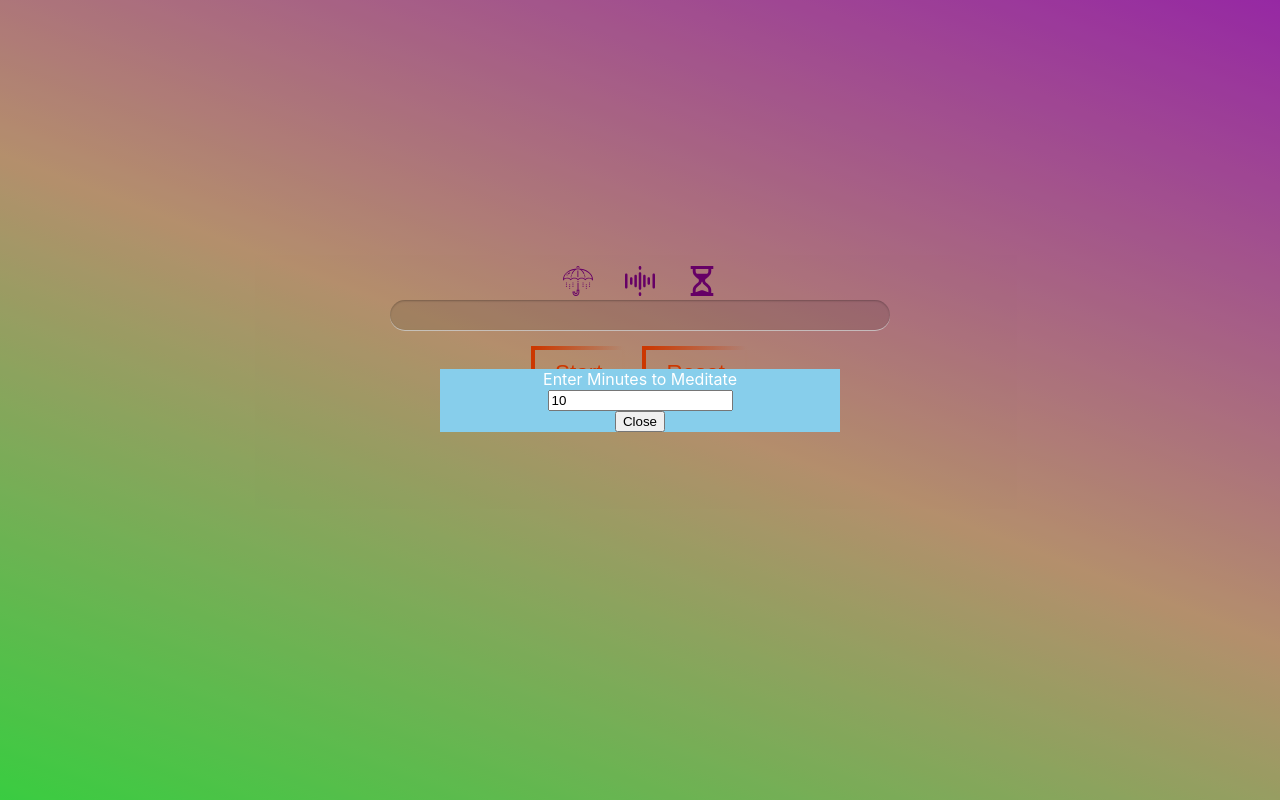
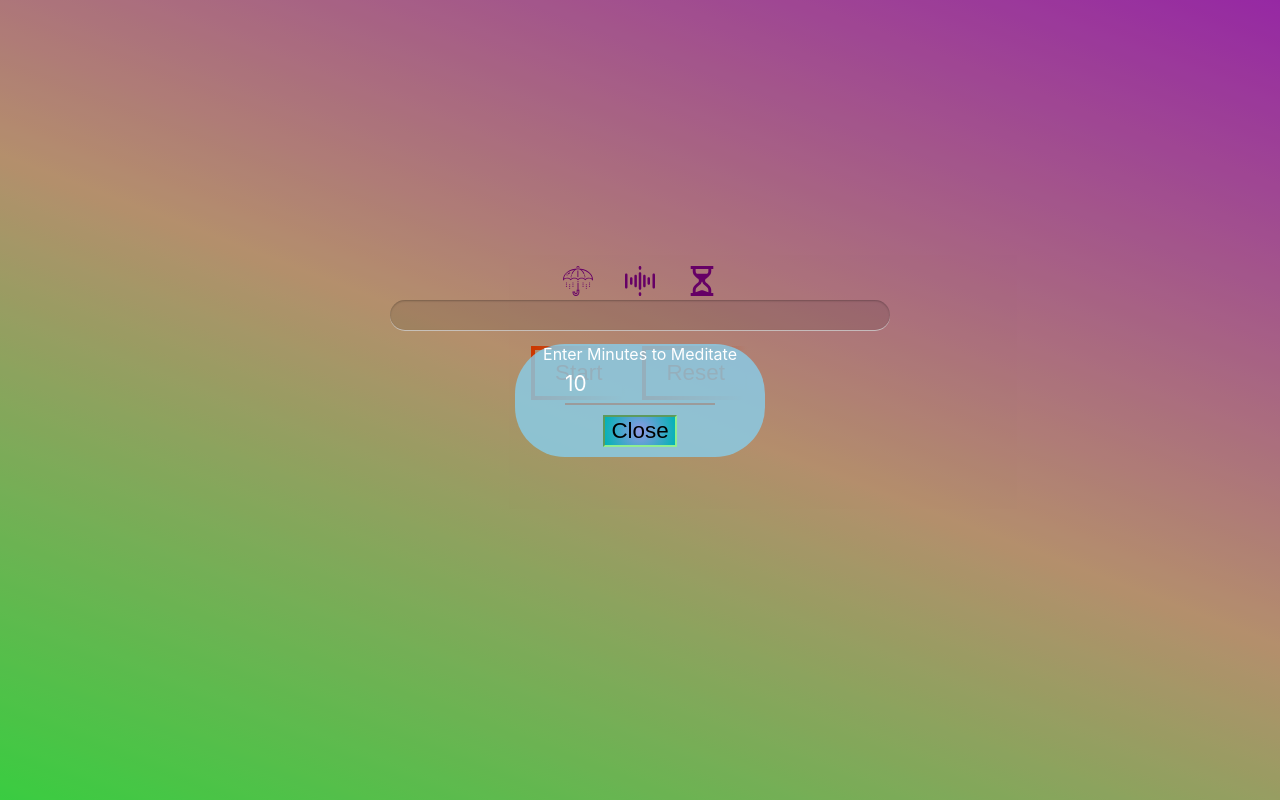
Before and after one commit to valpr/meditation, a React (Create React App) app: page / in a window 1280 px wide. Both pictures are taken after a click on the icon 702 px from the left and 281 px from the top of the page. Built offline with nearby package versions, Linux system fonts and the light colour scheme.

Commit message:
PopUp touchups

```diff
--- a/src/Component/PopUp.js
+++ b/src/Component/PopUp.js
@@ -11,7 +11,7 @@ function Modal(props){
                 <input onChange={(e)=>props.setMinutes(e)} value={Math.floor(props.seconds/60)} type ="text" id="minutes"></input>
 
             </div>
-            <button onClick={props.onClick}>Close</button>
+            <button id="Close" onClick={props.onClick}>Close</button>
             </div>
 
         </div>
--- a/src/Component/PopUp.scss
+++ b/src/Component/PopUp.scss
@@ -3,6 +3,8 @@ $z-index: (
     modal:60,
 
 );
+$white: #fff;
+$gray: #9b9b9b;
 
 .blackBack{
     background: rgba(0, 0, 0, 0.2);
@@ -19,12 +21,13 @@ $z-index: (
 
 #modal{
     color:white;
-    background-color:skyblue;
-    text-align: center;
+    font-size:12;
+    background-color:rgba(skyblue, 0.8);
     display:block;
     opacity:1;
-    width:400px;
-    z-index: map-get($z-index, modal)
+    width:250px;
+    z-index: map-get($z-index, modal);
+    border-radius: 50px;
 
 }
 
@@ -38,3 +41,39 @@ $z-index: (
     padding-left:20%;
     padding-right:20%;
 }
+
+#minutes{
+    font-family: inherit;
+    width: 100%;
+    border: 0;
+    border-bottom: 2px solid $gray;
+    outline: 0;
+    font-size: 1.3rem;
+    color: $white;
+    padding: 7px 0;
+    background: transparent;
+    transition: border-color 0.2s, color 0.2s;
+}
+
+#minutes:focus{
+    border-bottom: 2px solid red;
+    color:red;
+}
+
+#Close{
+    margin-top: 10px;
+    margin-bottom: 10px;
+    background: transparent;
+    border: 0;
+    border-style: none;
+    font-size:1.4rem;
+    background-color: #00b3b4;
+    background-image: radial-gradient(circle at center, #9198e5, #00b3b4);
+    border: inset 2px lightgreen;
+
+}
+
+#Close:hover{
+    color:yellowgreen;
+    border: groove 2px lightgreen;
+}
```
